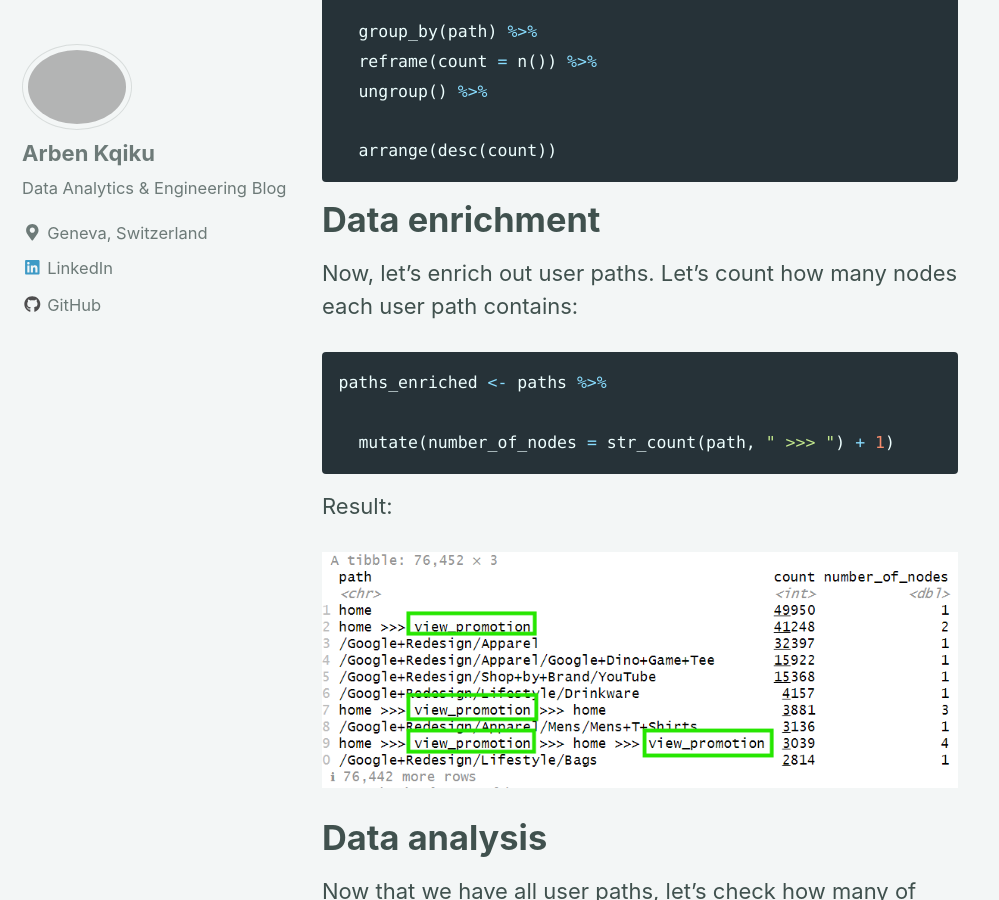
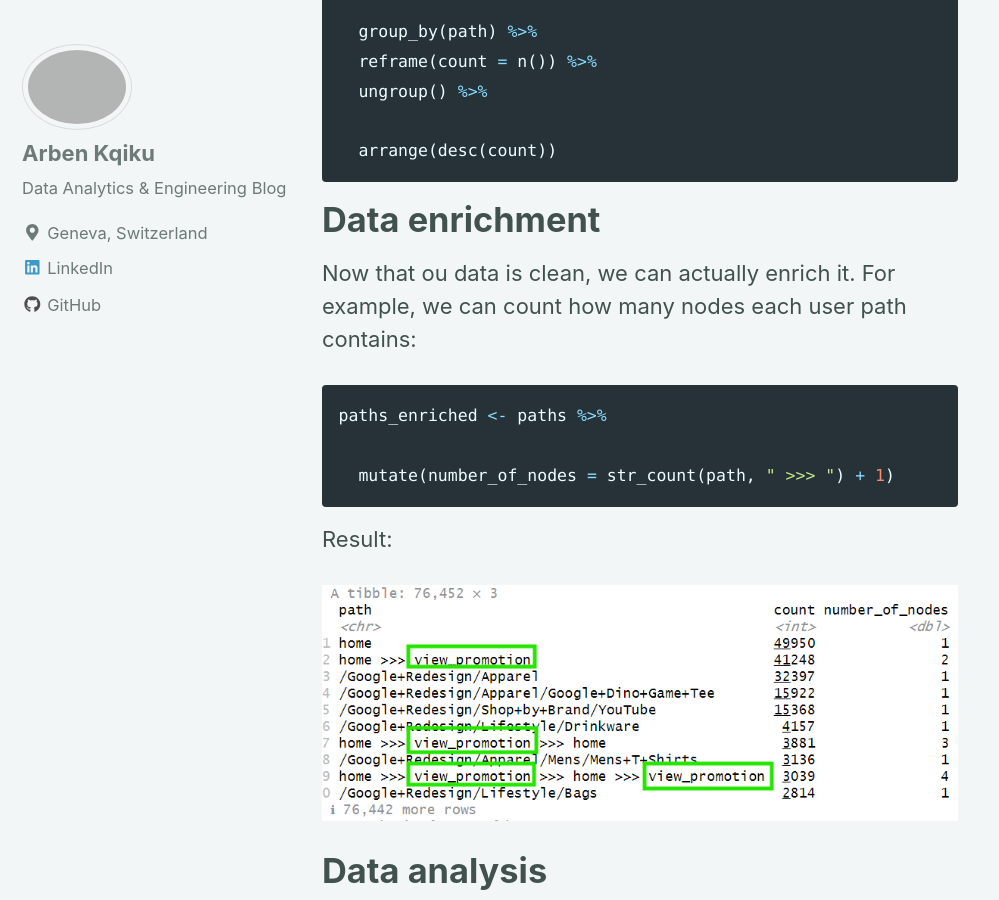
Before and after one commit to ArbenKqiku/arbenkqiku.github.io, a Jekyll site: the page built from _posts/2025-09-29-path-analysis-in-r.md, in a window 1280 px wide and 900 px high, scrolled down 16154 px. Shown: the whole window, without its empty margins (0-999 px from the left). Built offline with Jekyll 4.4.1, drawn with Linux system fonts in a browser that asks for light colours; nearby versions of some CDN libraries.

Commit message:
finished data enrichment section

````diff
--- a/_posts/2025-09-29-path-analysis-in-r.md
+++ b/_posts/2025-09-29-path-analysis-in-r.md
@@ -344,7 +344,7 @@ raw_data %>%
 
 # Data enrichment
 
-Now, let's enrich out user paths. Let's count how many nodes each user path contains:
+Now that ou data is clean, we can actually enrich it. For example, we can count how many nodes each user path contains:
 
 ```R
 paths_enriched <- paths %>%
````
